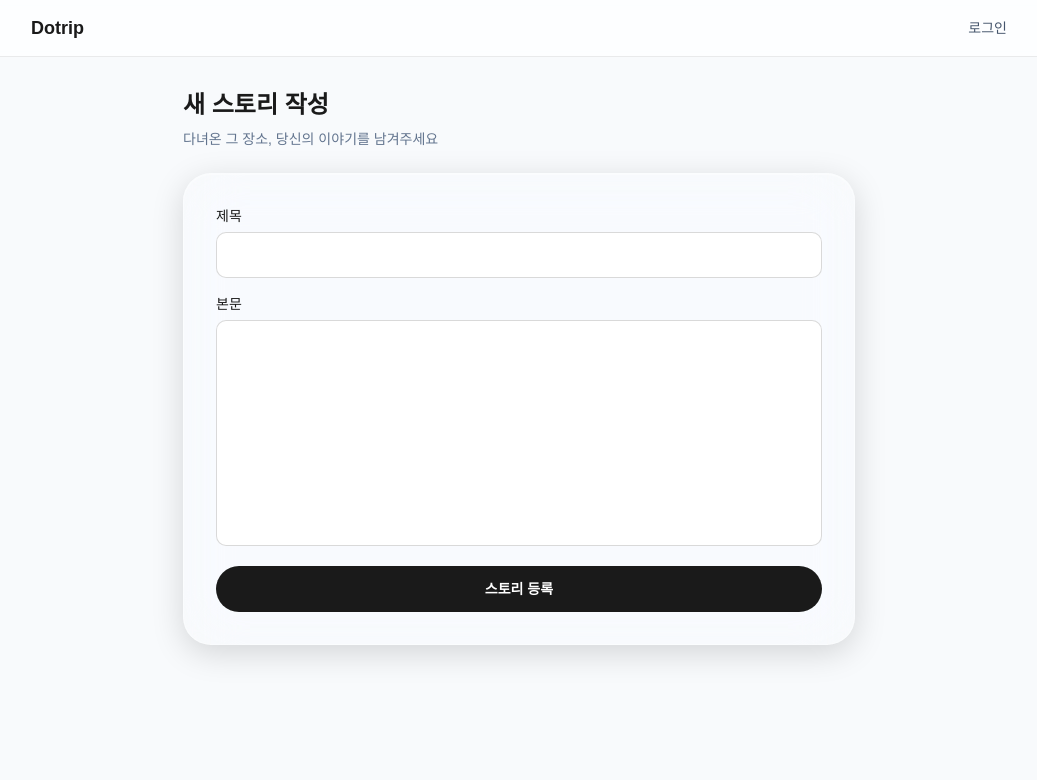
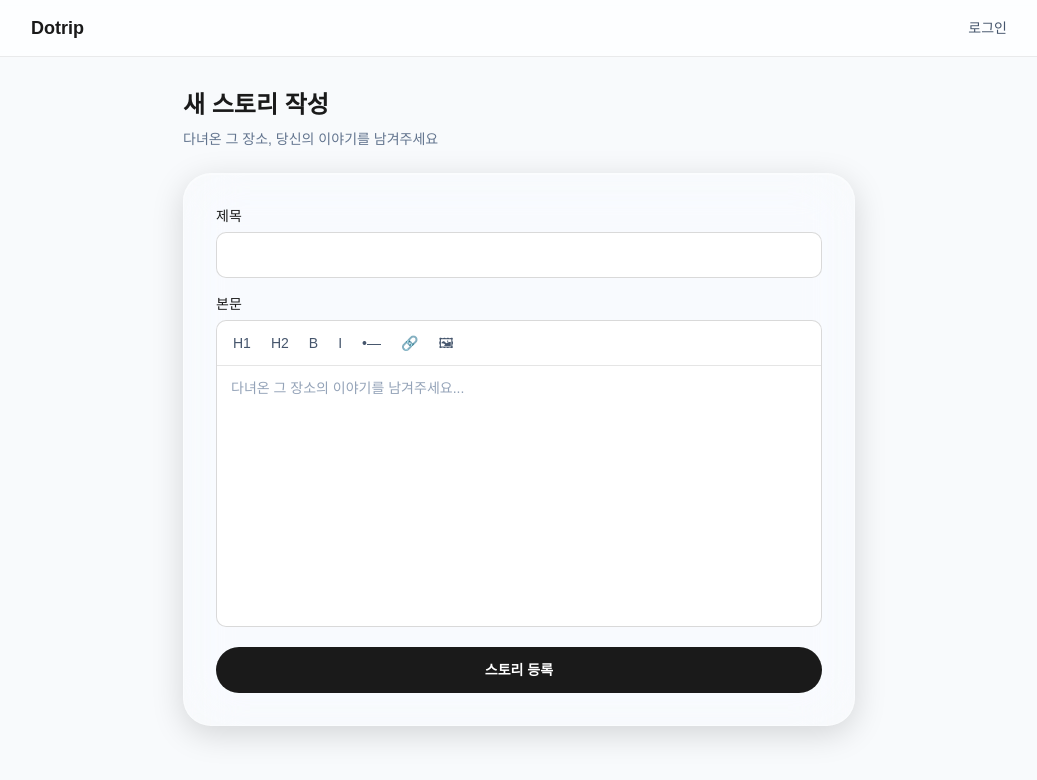
Before and after one commit to hwp-log/devlog, a Next.js app: page /story/new in a window 1280 px wide. Shown: the top 780 px of the page, without its empty margins (121-1158 px from the left). Built offline with nearby package versions, Linux system fonts and the light colour scheme; no server answers; a web font is replaced by a local one.

Commit message:
feat: 0038 Tiptap WYSIWYG 에디터 도입

```diff
--- a/app/globals.css
+++ b/app/globals.css
@@ -48,6 +48,12 @@ body {
     transform: translateY(-4px);
   }
 
+  .tiptap-content h1 { font-size: 1.5rem; font-weight: 700; margin: 1rem 0 0.5rem; }
+  .tiptap-content h2 { font-size: 1.25rem; font-weight: 600; margin: 0.875rem 0 0.5rem; }
+  .tiptap-content ul { list-style: disc; padding-left: 1.5rem; }
+  .tiptap-content a { color: #2563eb; text-decoration: underline; }
+  .tiptap-content p.is-editor-empty:first-child::before { color: #94a3b8; content: attr(data-placeholder); float: left; pointer-events: none; height: 0; }
+
   .glass-form {
     background: rgba(255, 255, 255, 0.85);
     -webkit-backdrop-filter: blur(20px);
--- a/app/story/[id]/page.tsx
+++ b/app/story/[id]/page.tsx
@@ -40,9 +40,10 @@ export default async function StoryDetailPage({ params }: { params: Promise<{ id
           <span>·</span>
           <span>{story.createdAt.toLocaleDateString('ko-KR')}</span>
         </div>
-        <p className="text-base text-slate-800 leading-relaxed whitespace-pre-wrap mb-6">
-          {story.content}
-        </p>
+        <div
+          className="tiptap-content text-base text-slate-800 leading-relaxed mb-6"
+          dangerouslySetInnerHTML={{ __html: story.content }}
+        />
         {story.tags.length > 0 && (
           <div className="flex items-center gap-2 flex-wrap">
             {story.tags.map((tag) => (
--- a/app/story/new/StoryWriteForm.tsx
+++ b/app/story/new/StoryWriteForm.tsx
@@ -1,5 +1,6 @@
 'use client';
-import { useActionState } from 'react';
+import { useActionState, useState } from 'react';
+import { TiptapEditor } from './TiptapEditor';
 
 type ActionState = { error: string } | null;
 
@@ -10,6 +11,7 @@ interface StoryWriteFormProps {
 
 export function StoryWriteForm({ action, initialData }: StoryWriteFormProps) {
   const [state, formAction, isPending] = useActionState(action, null);
+  const [content, setContent] = useState(initialData?.content ?? '');
 
   return (
     <form action={formAction} className="flex flex-col gap-4">
@@ -24,14 +26,13 @@ export function StoryWriteForm({ action, initialData }: StoryWriteFormProps) {
         />
       </div>
       <div className="flex flex-col gap-1.5">
-        <label htmlFor="content" className="text-sm font-medium text-[#1A1A1A]">본문</label>
-        <textarea
-          id="content"
-          name="content"
-          rows={10}
-          defaultValue={initialData?.content ?? ''}
-          className="w-full border-[0.5px] border-black/15 rounded-[10px] px-[14px] py-3 text-sm text-[#1A1A1A] bg-white focus:outline-none focus:border-black/40 focus:shadow-[0_0_0_3px_rgba(0,0,0,0.08)] transition-all resize-none"
+        <label className="text-sm font-medium text-[#1A1A1A]">본문</label>
+        <TiptapEditor
+          content={content}
+          onChange={setContent}
+          placeholder="다녀온 그 장소의 이야기를 남겨주세요..."
         />
+        <input type="hidden" name="content" value={content} />
       </div>
       {state && 'error' in state && (
         <p role="alert" className="text-sm text-red-600">{state.error}</p>
--- /dev/null
+++ b/app/story/new/TiptapEditor.tsx
@@ -0,0 +1,113 @@
+'use client';
+import { useEditor, EditorContent } from '@tiptap/react';
+import StarterKit from '@tiptap/starter-kit';
+import Image from '@tiptap/extension-image';
+import Link from '@tiptap/extension-link';
+import Placeholder from '@tiptap/extension-placeholder';
+
+interface TiptapEditorProps {
+  content: string;
+  onChange: (html: string) => void;
+  placeholder?: string;
+}
+
+function ToolbarButton({
+  onClick,
+  isActive,
+  children,
+}: {
+  onClick: () => void;
+  isActive?: boolean;
+  children: React.ReactNode;
+}) {
+  return (
+    <button
+      type="button"
+      onMouseDown={(e) => { e.preventDefault(); onClick(); }}
+      className={`px-2 py-1 rounded text-sm font-medium transition-colors ${
+        isActive ? 'bg-slate-200 text-slate-900' : 'text-slate-600 hover:bg-slate-100'
+      }`}
+    >
+      {children}
+    </button>
+  );
+}
+
+export function TiptapEditor({ content, onChange, placeholder }: TiptapEditorProps) {
+  const editor = useEditor({
+    immediatelyRender: false,
+    extensions: [
+      StarterKit,
+      Image,
+      Link.configure({ openOnClick: false }),
+      Placeholder.configure({ placeholder: placeholder ?? '내용을 입력하세요...' }),
+    ],
+    content,
+    onUpdate({ editor }) {
+      onChange(editor.getHTML());
+    },
+  });
+
+  if (!editor) return null;
+
+  function handleLink() {
+    if (!editor) return;
+    const url = window.prompt('URL을 입력하세요:');
+    if (url === null) return;
+    if (url === '') {
+      editor.chain().focus().unsetLink().run();
+      return;
+    }
+    editor.chain().focus().setLink({ href: url }).run();
+  }
+
+  return (
+    <div className="border-[0.5px] border-black/15 rounded-[10px] bg-white">
+      <div className="border-b border-black/10 p-2 flex gap-1 flex-wrap">
+        <ToolbarButton
+          onClick={() => editor.chain().focus().toggleHeading({ level: 1 }).run()}
+          isActive={editor.isActive('heading', { level: 1 })}
+        >
+          H1
+        </ToolbarButton>
+        <ToolbarButton
+          onClick={() => editor.chain().focus().toggleHeading({ level: 2 }).run()}
+          isActive={editor.isActive('heading', { level: 2 })}
+        >
+          H2
+        </ToolbarButton>
+        <ToolbarButton
+          onClick={() => editor.chain().focus().toggleBold().run()}
+          isActive={editor.isActive('bold')}
+        >
+          B
+        </ToolbarButton>
+        <ToolbarButton
+          onClick={() => editor.chain().focus().toggleItalic().run()}
+          isActive={editor.isActive('italic')}
+        >
+          I
+        </ToolbarButton>
+        <ToolbarButton
+          onClick={() => editor.chain().focus().toggleBulletList().run()}
+          isActive={editor.isActive('bulletList')}
+        >
+          •—
+        </ToolbarButton>
+        <ToolbarButton
+          onClick={handleLink}
+          isActive={editor.isActive('link')}
+        >
+          🔗
+        </ToolbarButton>
+        <ToolbarButton onClick={() => alert('0040에서 구현')}>
+          🖼
+        </ToolbarButton>
+      </div>
+      <EditorContent
+        editor={editor}
+        className="tiptap-content min-h-[260px] px-[14px] py-3 text-sm focus-within:outline-none"
+      />
+    </div>
+  );
+}
```
